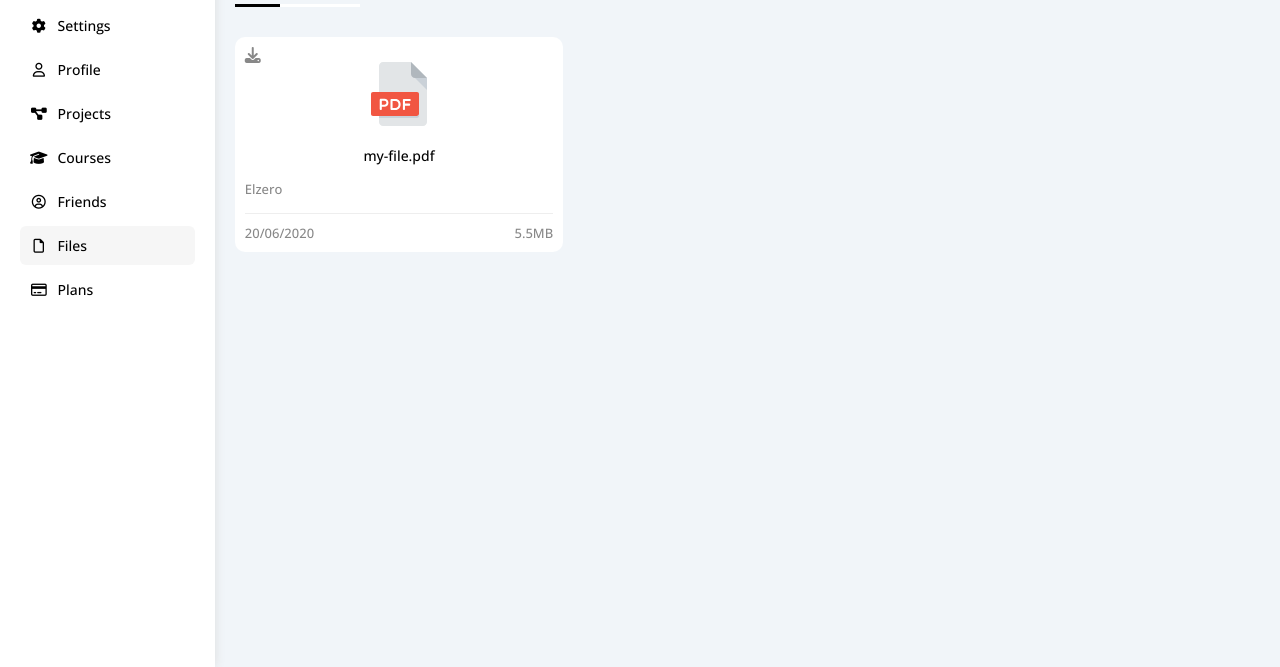
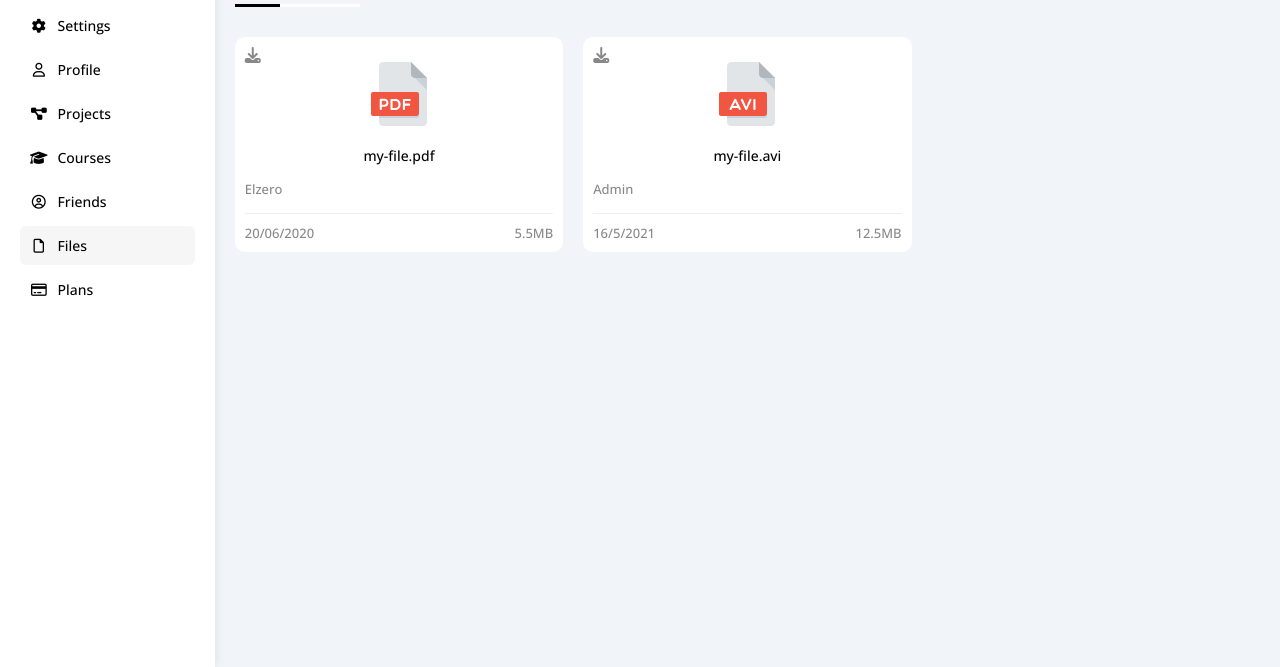
Before and after one commit to esraa237/Dishcon, a plain HTML site: page files.html in a window 1280 px wide. Shown: the part 133-800 px from the top of the page. Drawn offline with nearby package versions, Linux system fonts and the light colour scheme.

Commit message:
Finish second file in Files page

```diff
--- a/files.html
+++ b/files.html
@@ -102,7 +102,18 @@
                             <span>5.5MB</span>
                         </div>
                     </div>
-
+                    <div class="file bg-white rad-10 p-relative p-10">
+                      <i class="fa-solid fa-download c-gray"></i>
+                      <div class="icon flex-center pt-15 mb-20">
+                      <img src="./images/avi.svg" alt="avi">
+                      </div>
+                      <p class="fs-14 text-c m-0">my-file.avi</p>
+                      <span class="d-block c-gray fs-13 pt-15 pb-15 bordb-gray">Admin</span>
+                      <div class="info pt-10 between-flex c-gray fs-13">
+                          <span>16/5/2021</span>
+                          <span>12.5MB</span>
+                      </div>
+                  </div>
                 </div>
           </div>
            <!-- End Content  -->
```
